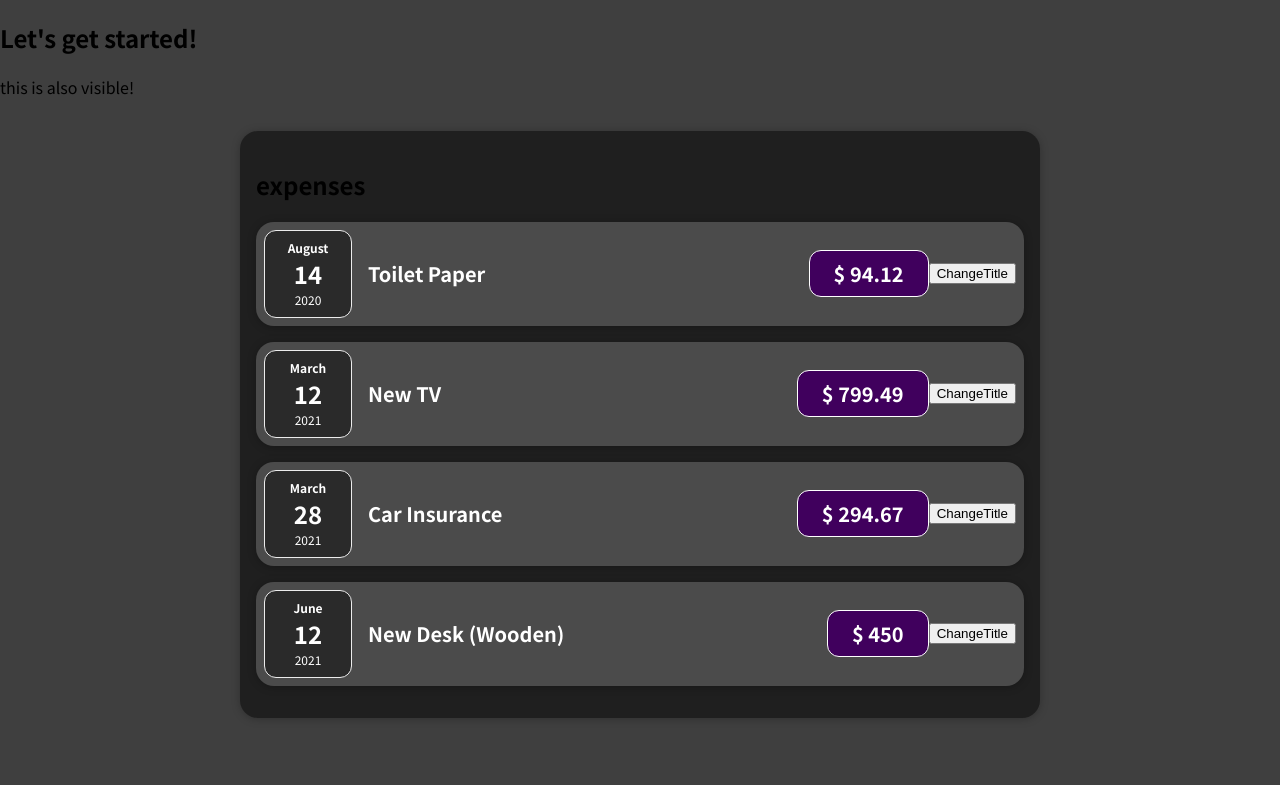
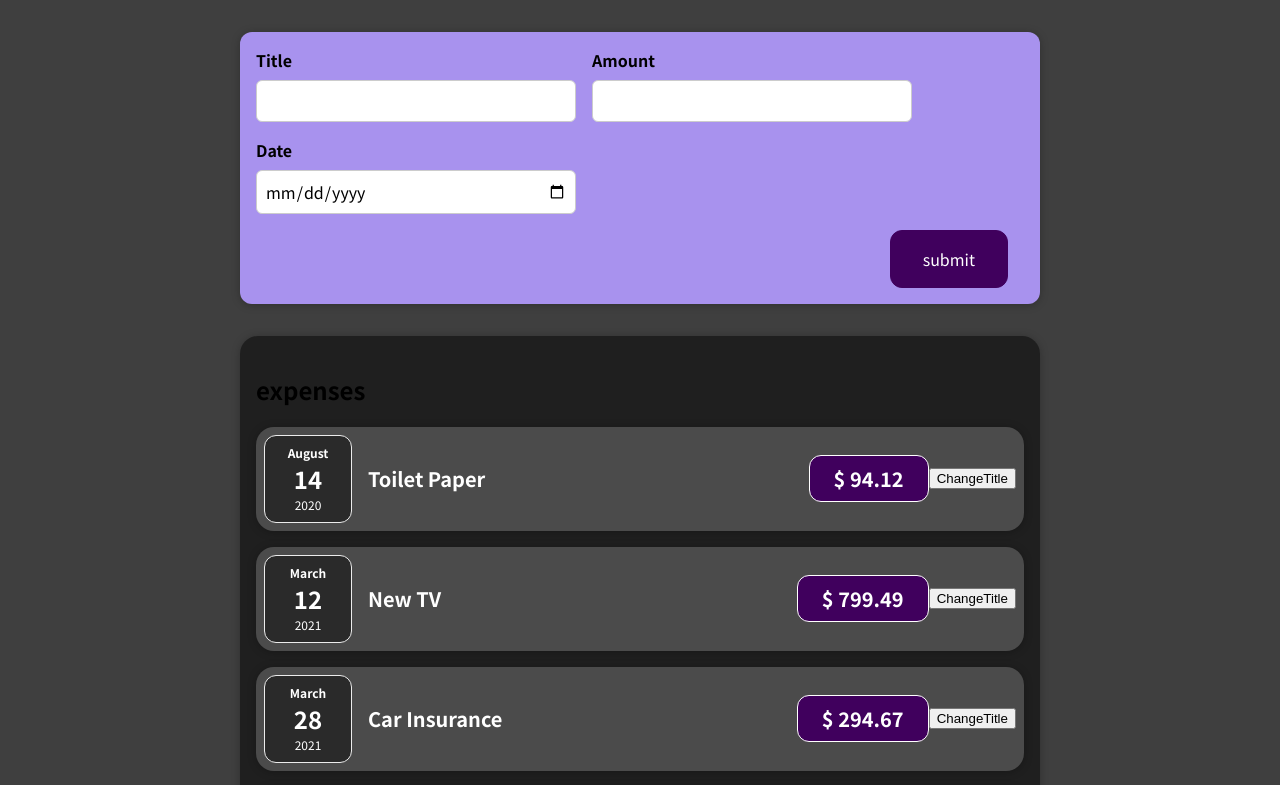
Before and after one commit to brianAckermann/udemy-react-app, a React (Create React App) app in the folder 01-starting-setup/: page / in a window 1280 px wide. Shown: the top 785 px of the page. Built offline with nearby package versions, Linux system fonts and the light colour scheme.

Commit message:
After lesson 53 - working with multiple states

```diff
--- a/01-starting-setup/src/App.js
+++ b/01-starting-setup/src/App.js
@@ -1,4 +1,5 @@
 import Expenses from "./components/Expenses/Expenses";
+import NewExpense from "./components/NewExpense/NewExpense";
 
 function App() {
   const expenses = [
@@ -25,8 +26,7 @@ function App() {
 
   return (
     <div>
-      <h2>Let's get started!</h2>
-      <p>this is also visible!</p>
+      <NewExpense />
       <Expenses expenses={expenses} />
     </div>
   );
--- /dev/null
+++ b/01-starting-setup/src/components/NewExpense/ExpenseForm.css
@@ -0,0 +1,26 @@
+.new-expense__controls {
+    display: flex;
+    flex-wrap: wrap;
+    gap: 1rem;
+    margin-bottom: 1rem;
+    text-align: left;
+  }
+
+  .new-expense__control label {
+    font-weight: bold;
+    margin-bottom: 0.5rem;
+    display: block;
+  }
+
+  .new-expense__control input {
+    font: inherit;
+    padding: 0.5rem;
+    border-radius: 6px;
+    border: 1px solid #ccc;
+    width: 20rem;
+    max-width: 100%;
+  }
+
+  .new-expense__actions {
+    text-align: right;
+  }
--- /dev/null
+++ b/01-starting-setup/src/components/NewExpense/ExpenseForm.js
@@ -0,0 +1,51 @@
+import React , {useState} from "react";
+import './ExpenseForm.css'
+
+const ExpenseForm = () => {
+
+    const [enteredTitle, setEnteredTitle] = useState('');
+    const [enteredAmount, setEnteredAmount] = useState('');
+    const [enteredDate, setEnteredDate] = useState('');
+
+    const titleChangeHandler = (event) => {
+        console.log(event.target.value);
+        setEnteredTitle(event.target.value);
+    };
+
+    const amountChangeHandler = (event) => {
+        console.log(event.target.value);
+        setEnteredAmount(event.target.value);
+    };
+
+    const dateChangeHandler = (event) => {
+        console.log(event.target.value);
+        setEnteredDate(event.target.value);
+    };
+
+    const submitButtonHandler = () => {}
+
+    return(
+        <form>
+            <div className="new-expense__controls">
+                <div className='new-expense__control'>
+                    <label>Title</label>
+                    <input type='text' onChange={titleChangeHandler}/>
+                </div>
+                <div className='new-expense__control'>
+                    <label>Amount</label>
+                    <input type='number' min='0.01' step='0.01'  onChange={amountChangeHandler} />
+                </div>
+                <div className='new-expense__control'>
+                    <label>Date</label>
+                    <input type='date' min='2019-01-01' max='2023-12-31'  onChange={dateChangeHandler}  />
+                </div>
+            </div>
+            <div className='new-expense__actions'>
+                <button onClick={submitButtonHandler}>submit</button>
+            </div>
+        </form>
+
+    );
+}
+
+export default ExpenseForm
--- /dev/null
+++ b/01-starting-setup/src/components/NewExpense/NewExpense.css
@@ -0,0 +1,38 @@
+.new-expense {
+    background-color: #a892ee;
+    padding: 1rem;
+    margin: 2rem auto;
+    width: 50rem;
+    max-width: 95%;
+    border-radius: 12px;
+    text-align: center;
+    box-shadow: 0 1px 8px rgba(0, 0, 0, 0.25);
+  }
+
+  .new-expense button {
+    font: inherit;
+    cursor: pointer;
+    padding: 1rem 2rem;
+    border: 1px solid #40005d;
+    background-color: #40005d;
+    color: white;
+    border-radius: 12px;
+    margin-right: 1rem;
+  }
+
+  .new-expense button:hover,
+  .new-expense button:active {
+    background-color: #510674;
+    border-color: #510674;
+  }
+
+  .new-expense button.alternative {
+    color: #220131;
+    border-color: transparent;
+    background-color: transparent;
+  }
+
+  .new-expense button.alternative:hover,
+  .new-expense button.alternative:active {
+    background-color: #ddb3f8;
+  }
--- /dev/null
+++ b/01-starting-setup/src/components/NewExpense/NewExpense.js
@@ -0,0 +1,14 @@
+import React from 'react';
+import './NewExpense.css';
+import ExpenseForm from './ExpenseForm'
+
+
+const NewExpense = () => {
+    return(
+        <div className="new-expense">
+            <ExpenseForm />
+        </div>
+    );
+};
+
+export default NewExpense
```
